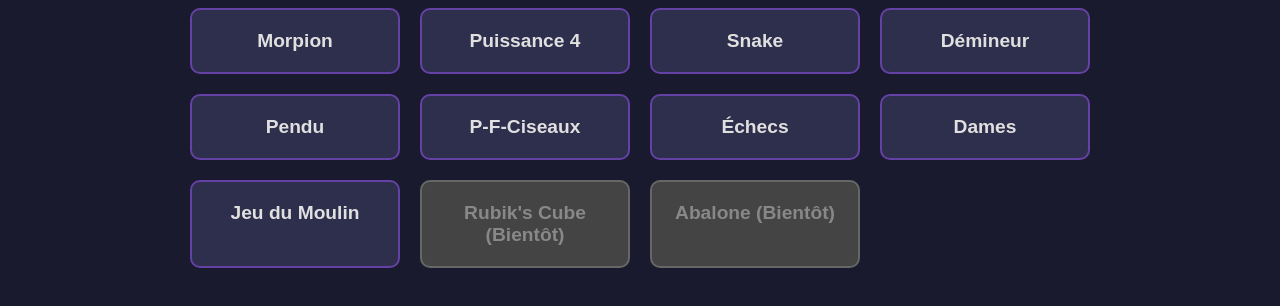
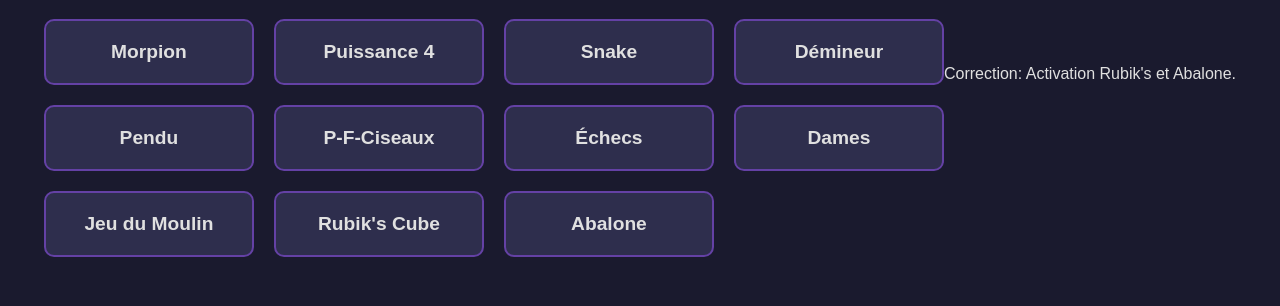
Before and after one commit to WaekyTV/Bundle-games, a plain HTML site: page index.html in a window 1280 px wide. Shown: the part 346-652 px from the top of the page. Drawn offline with Linux system fonts and the light colour scheme.

Commit message:
Activate links for Rubik's Cube and Abalone
Updated links for Rubik's Cube and Abalone games.

```diff
--- a/index.html
+++ b/index.html
@@ -93,15 +93,18 @@
                 Jeu du Moulin
             </a>
 
-            <a href="#" class="game-card disabled">
-                Rubik's Cube (Bientôt)
-            </a>
-            <a href="#" class="game-card disabled">
-                Abalone (Bientôt)
-            </a>
+            <a href="rubik/index.html" class="game-card">
+            Rubik's Cube
+        </a>
+
+        <a href="abalone/index.html" class="game-card">
+            Abalone
+        </a>
 
         </div>
     </div>
 
 </body>
 </html>
+
+Correction: Activation Rubik's et Abalone.
```
